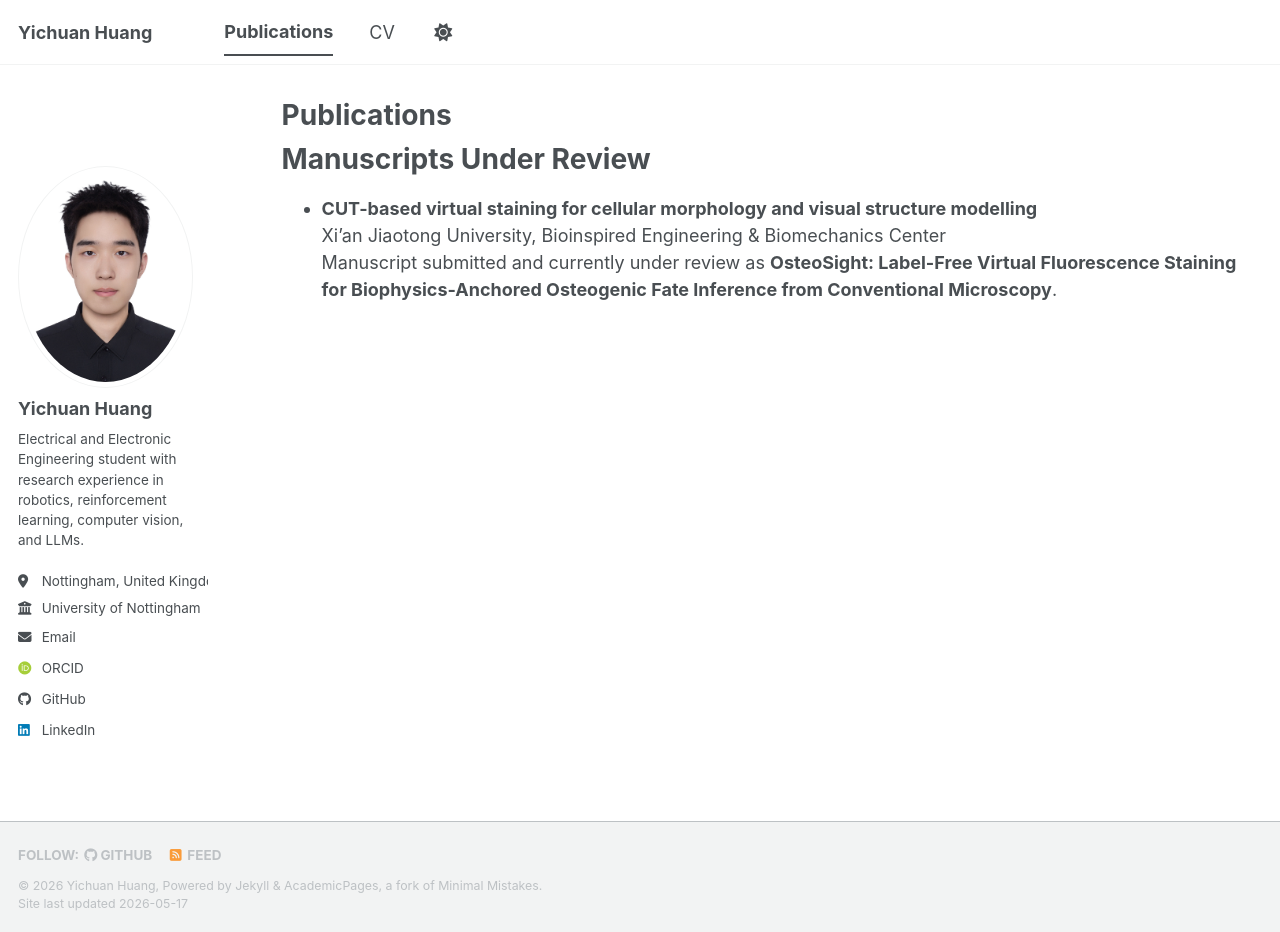
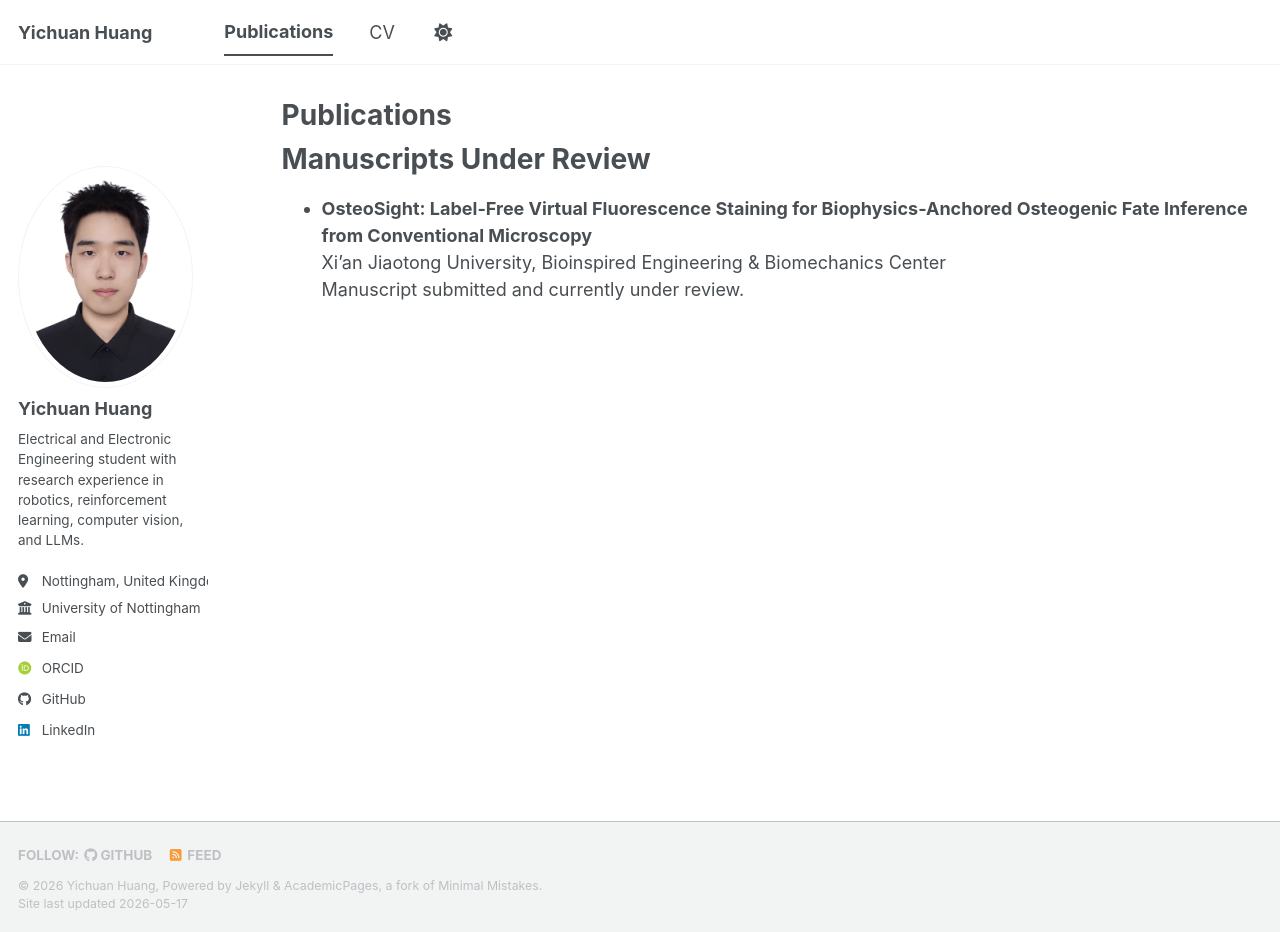
Before and after one commit to yichuan-huang/yichuan-huang.github.io, a Jekyll site: the page built from _pages/publications.md, in a window 1280 px wide and 932 px high. Built offline with Jekyll 4.4.1, drawn with Linux system fonts in a browser that asks for light colours; some web fonts are replaced; a script bundle is joined from its source files by our own code; library files that are not in the unit come from our copies.

Commit message:
feat: modify publications and CV pages

```diff
--- a/_pages/publications.md
+++ b/_pages/publications.md
@@ -8,6 +8,6 @@ author_profile: true
 Manuscripts Under Review
 ======
 
-* **CUT-based virtual staining for cellular morphology and visual structure modelling**
+* **OsteoSight: Label-Free Virtual Fluorescence Staining for Biophysics-Anchored Osteogenic Fate Inference from Conventional Microscopy**
   Xi'an Jiaotong University, Bioinspired Engineering & Biomechanics Center
-  Manuscript submitted and currently under review as **OsteoSight: Label-Free Virtual Fluorescence Staining for Biophysics-Anchored Osteogenic Fate Inference from Conventional Microscopy**.
+  Manuscript submitted and currently under review.
```
Also changed, not shown: _pages/cv.md (+1 -1 lines).
